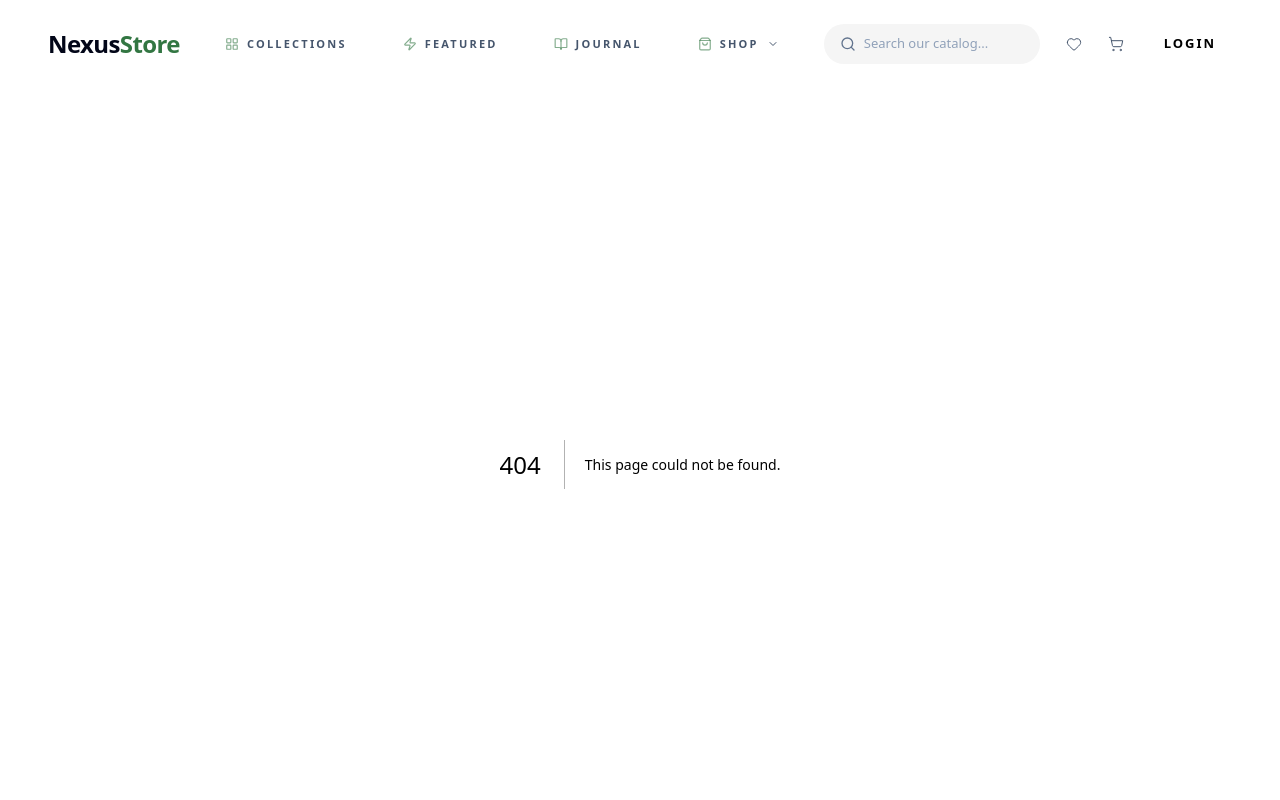
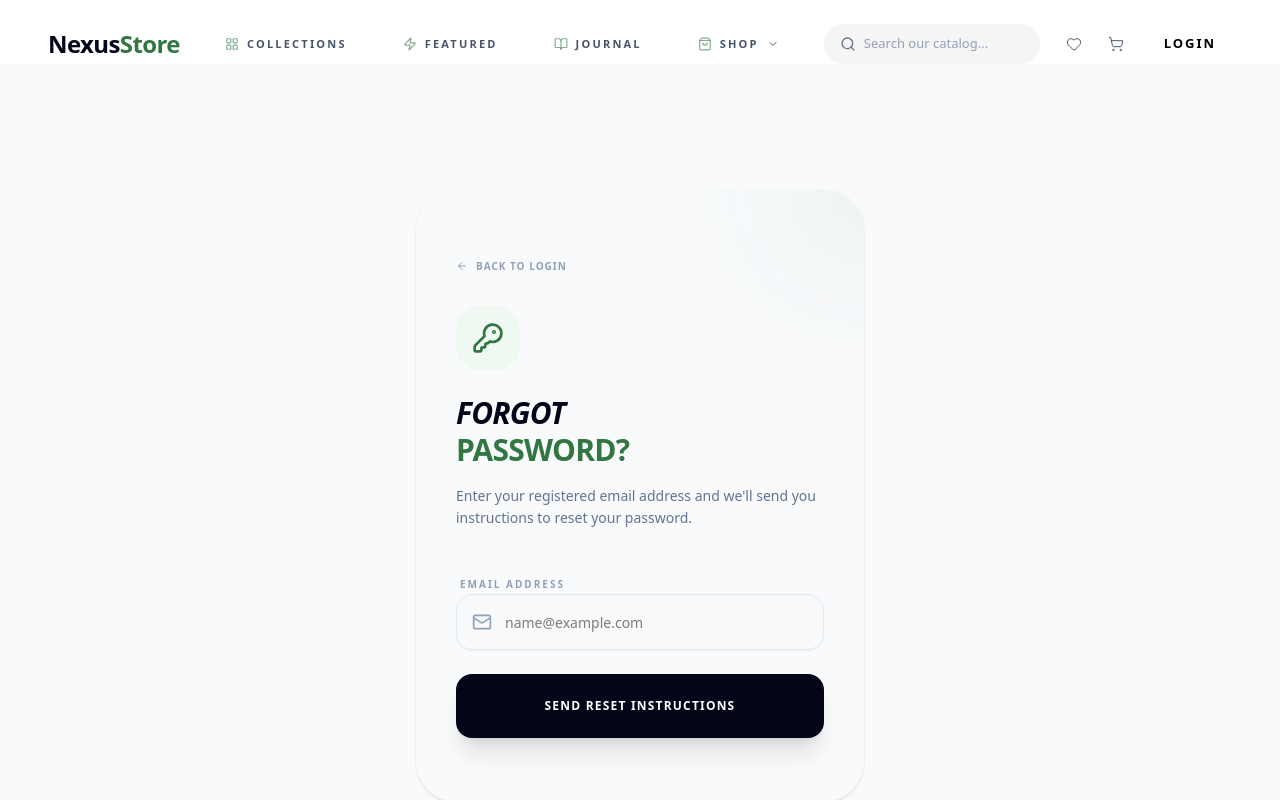
Before and after one commit to adhivedhanlr-maker/E-commerce, a Next.js app in the folder frontend/: page /forgot-password in a window 1280 px wide. Before the commit this address had no page. Shown: the top 800 px of the page. Built offline with nearby package versions, Linux system fonts and the light colour scheme.

Commit message:
fix: implement forgot-password page and refine CORS setup

```diff
--- /dev/null
+++ b/frontend/src/app/forgot-password/page.tsx
@@ -0,0 +1,132 @@
+'use client';
+
+import React from 'react';
+import Link from 'next/link';
+import { useForm } from 'react-hook-form';
+import { zodResolver } from '@hookform/resolvers/zod';
+import * as z from 'zod';
+import { motion } from 'framer-motion';
+import { Mail, ArrowLeft, KeyRound, AlertCircle, CheckCircle2 } from 'lucide-react';
+
+import { Button } from '@/components/ui/button';
+import { Input } from '@/components/ui/input';
+import { Card, CardContent } from '@/components/ui/card';
+import { cn } from '@/lib/utils';
+
+const forgotPasswordSchema = z.object({
+    email: z.string().email('Invalid email address'),
+});
+
+type ForgotPasswordForm = z.infer<typeof forgotPasswordSchema>;
+
+export default function ForgotPasswordPage() {
+    const [isSubmitted, setIsSubmitted] = React.useState(false);
+
+    const { register, handleSubmit, formState: { errors, isSubmitting } } = useForm<ForgotPasswordForm>({
+        resolver: zodResolver(forgotPasswordSchema),
+    });
+
+    const onSubmit = async (data: ForgotPasswordForm) => {
+        // Simulating API call
+        await new Promise((resolve) => setTimeout(resolve, 1500));
+        console.log('Reset link requested for:', data.email);
+        setIsSubmitted(true);
+    };
+
+    return (
+        <div className="min-h-screen bg-slate-50 flex items-center justify-center p-4 dark:bg-slate-900 pt-20">
+            <motion.div
+                initial={{ opacity: 0, y: 20 }}
+                animate={{ opacity: 1, y: 0 }}
+                className="max-w-md w-full"
+            >
+                <Card className="rounded-[40px] shadow-premium border-none dark:bg-slate-900 overflow-hidden relative">
+                    <div className="absolute top-0 right-0 w-32 h-32 bg-primary-600/10 blur-3xl -mr-16 -mt-16 rounded-full" />
+
+                    <CardContent className="p-10">
+                        <Link
+                            href="/login"
+                            className="inline-flex items-center text-[10px] font-black uppercase tracking-widest text-slate-400 hover:text-primary-600 transition-colors mb-8 group"
+                        >
+                            <ArrowLeft className="h-3 w-3 mr-2 transition-transform group-hover:-translate-x-1" />
+                            Back to Login
+                        </Link>
+
+                        {!isSubmitted ? (
+                            <>
+                                <div className="text-left mb-10">
+                                    <div className="inline-flex items-center justify-center h-16 w-16 rounded-[24px] bg-primary-50 text-primary-600 mb-6 dark:bg-primary-900/20">
+                                        <KeyRound className="h-8 w-8" />
+                                    </div>
+                                    <h1 className="text-3xl font-bold text-slate-950 dark:text-white leading-tight uppercase tracking-tight italic">Forgot <br /> <span className="text-primary-600 not-italic">Password?</span></h1>
+                                    <p className="text-sm text-slate-500 mt-4 leading-relaxed">Enter your registered email address and we&apos;ll send you instructions to reset your password.</p>
+                                </div>
+
+                                <form onSubmit={handleSubmit(onSubmit)} className="space-y-6">
+                                    <div className="space-y-2">
+                                        <label className="text-[10px] font-black uppercase tracking-[0.2em] text-slate-400 ml-1 leading-none">Email Address</label>
+                                        <div className="relative">
+                                            <Input
+                                                {...register('email')}
+                                                type="email"
+                                                placeholder="name@example.com"
+                                                className={cn(
+                                                    "rounded-2xl border-slate-200 bg-slate-50/50 pl-12 h-14 text-sm focus-visible:ring-primary-600 transition-all dark:bg-white/5 dark:border-white/10 dark:text-white",
+                                                    errors.email && "border-red-500 bg-red-50/50"
+                                                )}
+                                            />
+                                            <Mail className="absolute left-4 top-1/2 -translate-y-1/2 h-5 w-5 text-slate-400" />
+                                        </div>
+                                        {errors.email && <p className="text-[10px] text-red-500 font-bold ml-1 uppercase tracking-wider">{errors.email.message}</p>}
+                                    </div>
+
+                                    <Button
+                                        disabled={isSubmitting}
+                                        type="submit"
+                                        className="w-full bg-slate-950 text-white h-16 rounded-2xl font-bold uppercase tracking-widest text-xs hover:bg-primary-600 transition-all shadow-xl hover:shadow-primary-500/20 disabled:opacity-50 group dark:bg-white dark:text-slate-950 dark:hover:bg-primary-600 dark:hover:text-white"
+                                    >
+                                        {isSubmitting ? 'Requesting Link...' : (
+                                            <span className="flex items-center">
+                                                Send Reset Instructions
+                                            </span>
+                                        )}
+                                    </Button>
+                                </form>
+                            </>
+                        ) : (
+                            <motion.div
+                                initial={{ opacity: 0, scale: 0.95 }}
+                                animate={{ opacity: 1, scale: 1 }}
+                                className="text-center py-4"
+                            >
+                                <div className="inline-flex items-center justify-center h-20 w-20 rounded-full bg-green-50 text-green-500 mb-8 dark:bg-green-900/20">
+                                    <CheckCircle2 className="h-10 w-10" />
+                                </div>
+                                <h1 className="text-2xl font-bold text-slate-950 dark:text-white mb-4 uppercase tracking-tight">Check your Email</h1>
+                                <p className="text-sm text-slate-500 leading-relaxed mb-10">
+                                    We have sent password reset instructions to your email address. Please check your inbox and spam folder.
+                                </p>
+                                <Button
+                                    asChild
+                                    variant="outline"
+                                    className="h-14 px-8 rounded-xl font-bold uppercase tracking-widest text-[10px]"
+                                >
+                                    <Link href="/login">Return to Login</Link>
+                                </Button>
+                                <p className="mt-8 text-xs text-slate-400">
+                                    Didn&apos;t receive any email? <br />
+                                    <button
+                                        onClick={() => setIsSubmitted(false)}
+                                        className="text-primary-600 font-bold hover:underline mt-1"
+                                    >
+                                        Try again with a different email
+                                    </button>
+                                </p>
+                            </motion.div>
+                        )}
+                    </CardContent>
+                </Card>
+            </motion.div>
+        </div>
+    );
+}
```
Also changed, not shown: 1 other file (tests, documents, lock files or other folders).
